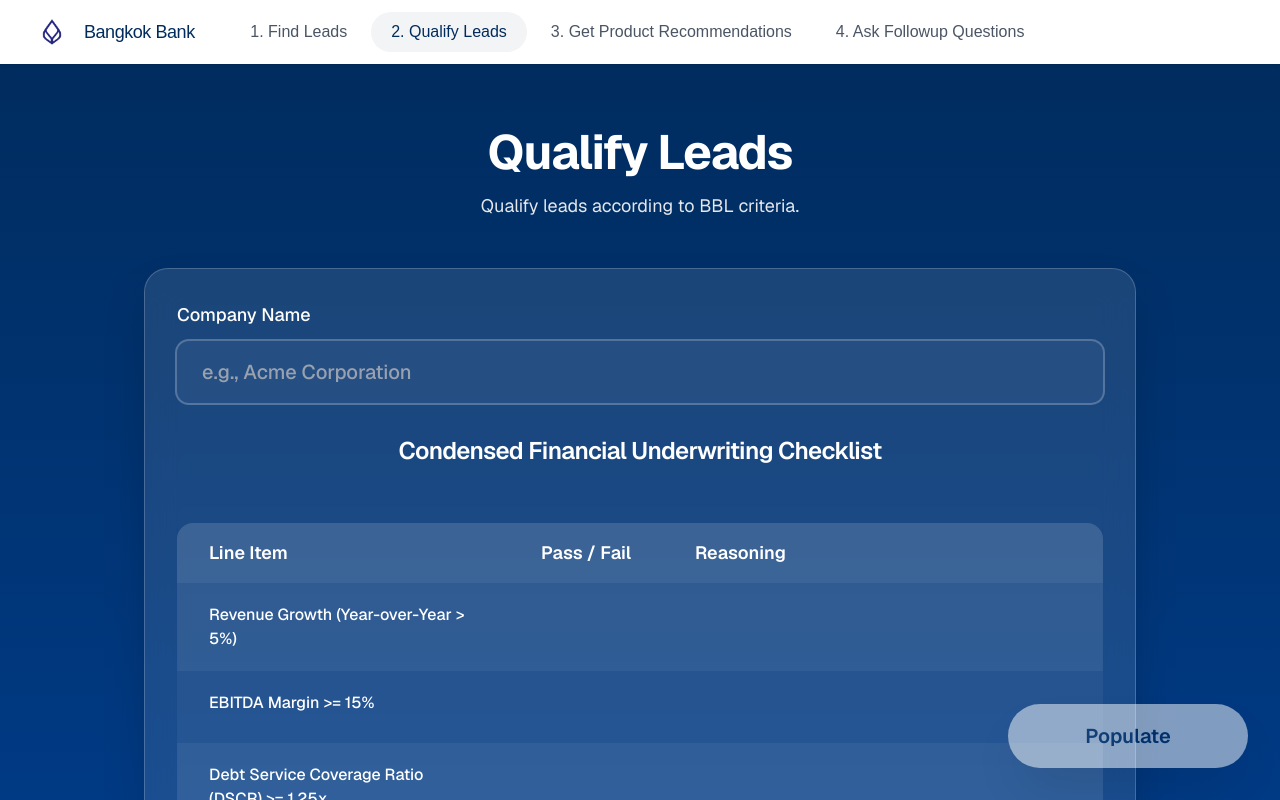
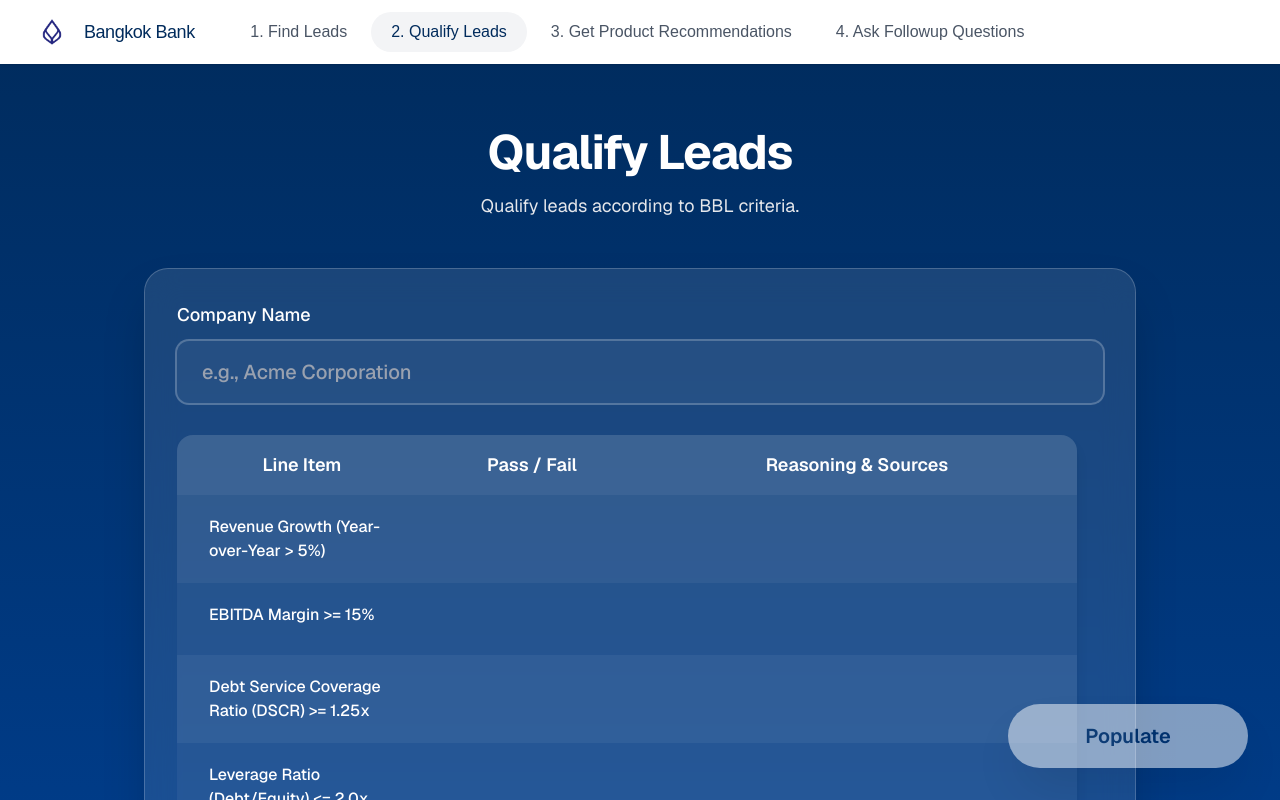
Before and after one commit to mpoff3/product-recs, a Next.js app: page /qualify-leads in a window 1280 px wide. Shown: the top 800 px of the page. Built offline with nearby package versions, Linux system fonts and the light colour scheme.

Commit message:
better formatting qualifyleads

```diff
--- a/src/components/QualifyLeads.tsx
+++ b/src/components/QualifyLeads.tsx
@@ -142,14 +142,13 @@
               aria-label="Company Name"
             />
           </div>
-          <label className="text-2xl font-semibold text-white mb-6 text-center block tracking-tight">Condensed Financial Underwriting Checklist</label>
-          <div className="overflow-x-auto">
+         <div className="overflow-x-auto">
             <table className="min-w-full bg-white/5 rounded-2xl text-white border-separate border-spacing-0 shadow-lg" style={{ minWidth: '900px' }}>
               <thead>
                 <tr>
-                  <th className="px-8 py-4 text-left font-semibold text-lg rounded-tl-2xl bg-white/10">Line Item</th>
-                  <th className="px-8 py-4 text-left font-semibold text-lg bg-white/10 whitespace-nowrap">Pass / Fail</th>
-                  <th className="px-8 py-4 text-left font-semibold text-lg rounded-tr-2xl bg-white/10 w-[440px]">Reasoning</th>
+                  <th className="px-8 py-4 text-center font-semibold text-lg rounded-tl-2xl bg-white/10 w-[250px]">Line Item</th>
+                  <th className="px-8 py-4 text-center font-semibold text-lg bg-white/10 whitespace-nowrap">Pass / Fail</th>
+                  <th className="px-8 py-4 text-center font-semibold text-lg rounded-tr-2xl bg-white/10 w-[440px]">Reasoning & Sources</th>
                 </tr>
               </thead>
               <tbody>
```
